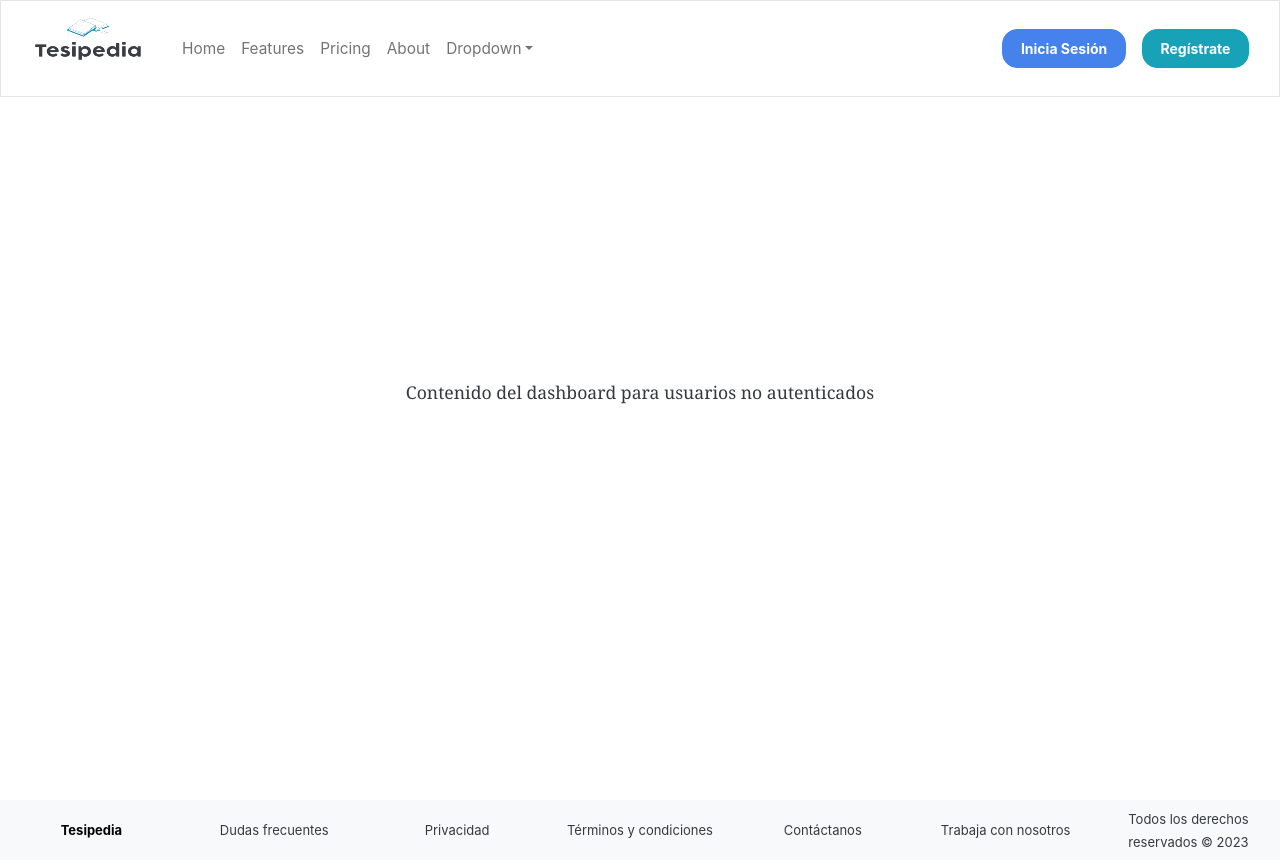
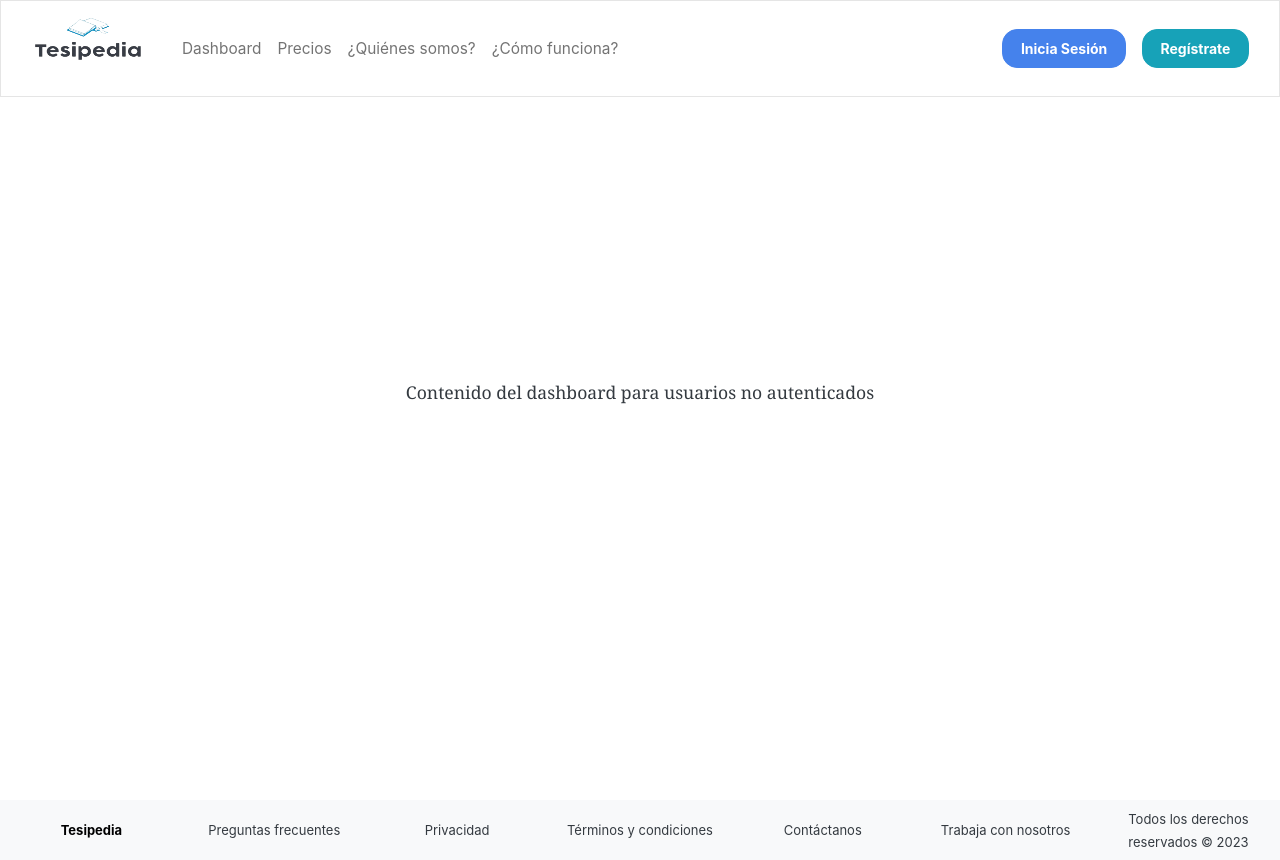
Before and after one commit to Arturo0214/tesipedia-frontend, a React (Vite) app: page / in a window 1280 px wide. Built offline with nearby package versions, Linux system fonts and the light colour scheme.

Commit message:
feat: using sass instead of css

```diff
--- a/src/components/Footer/Footer.jsx
+++ b/src/components/Footer/Footer.jsx
@@ -1,4 +1,4 @@
-import './footer.css'
+import './footer.scss'
 
 const Footer = () => {
   return (
@@ -12,7 +12,7 @@ const Footer = () => {
             </div>
             <br />
             <div className="col-12 col-md-1 text-justify">
-              <a>Dudas frecuentes</a>
+              <a>Preguntas frecuentes</a>
             </div>
             <div className="col-12 col-md-1 text-justify">
               <a>Privacidad</a>
--- a/src/components/Footer/footer.css
+++ b/src/components/Footer/footer.scss
@@ -1,4 +1,4 @@
-/* Estilo para dispositivos grandes */
+// Estilo para dispositivos grandes
 .footer {
   display: flex;
   flex-direction: row;
@@ -7,6 +7,13 @@
   width: 100%;
   height: 60px;
   text-align: justify;
+
+  // Nested styles for the anchor elements
+  a {
+    font-size: 13px;
+    text-decoration: none;
+    color: black;
+  }
 }
 
 .row {
@@ -16,25 +23,17 @@
   justify-content: space-around;
   text-align: start;
   width: 100%;
-}
 
+  // Nested styles for .text-justify class
   .text-justify {
     width: 150px;
     padding: 0;
     margin: 0 auto;
     text-align: center;
   }
+}
 
-/* Estilo para dispositivos grandes */
-.footer a {
-  font-size: 13px;
-}
-.tesipedia{
-
-  text-decoration: none;
-  color: black;
-}
-/* Estilo para dispositivos pequeños */
+// Estilo para dispositivos pequeños
 @media (max-width: 576px) {
   .footer {
     flex-direction: column; /* Cambiar la dirección de los elementos */
--- a/src/components/Navbar/Navbar.jsx
+++ b/src/components/Navbar/Navbar.jsx
@@ -1,4 +1,4 @@
-import './navbar.css'
+import './navbar.scss'
 import { useState, useEffect } from 'react';
 import { Link, useNavigate } from 'react-router-dom'
 import { logout, reset } from '../../features/auth/authSlice'
@@ -52,51 +52,24 @@ const Navbar = () => {
           <ul className="navbar-nav me-auto">
             <li className="nav-item">
               <Link to="/" className="nav-link">
-                Home
+                Dashboard
                 <span className="visually-hidden">(current)</span>
               </Link>
             </li>
             <li className="nav-item">
-              <Link to="/features" className="nav-link">
-                Features
-              </Link>
-            </li>
-            <li className="nav-item">
               <Link to="/pricing" className="nav-link">
-                Pricing
+                Precios
               </Link>
             </li>
             <li className="nav-item">
               <Link to="/about" className="nav-link">
-                About
+                ¿Quiénes somos?
               </Link>
             </li>
-            <li className="nav-item dropdown">
-              <Link
-                to="#"
-                className="nav-link dropdown-toggle"
-                data-bs-toggle="dropdown"
-                role="button"
-                aria-haspopup="true"
-                aria-expanded="false"
-              >
-                Dropdown
+            <li className="nav-item">
+              <Link to="/about" className="nav-link">
+                ¿Cómo funciona?
               </Link>
-              <div className="dropdown-menu">
-                <Link to="#" className="dropdown-item">
-                  Action
-                </Link>
-                <Link to="#" className="dropdown-item">
-                  Another action
-                </Link>
-                <Link to="#" className="dropdown-item">
-                  Something else here
-                </Link>
-                <div className="dropdown-divider" />
-                <Link to="#" className="dropdown-item">
-                  Separated link
-                </Link>
-              </div>
             </li>
           </ul>
           <div className="navbar-end">
--- a/src/components/Navbar/navbar.css
+++ /dev/null
@@ -1,38 +0,0 @@
-.logo {
-  width: 120px;
-  height: 70px;
-  padding-bottom: 20px;
-}
-
-.navbar-brand {
-  margin-left: 15px;
-}
-
-/* Alinear la burger del lado izquierdo */
-.navbar-toggler {
-  order: -1;
-  border: 0.5px solid rgb(181, 187, 187);
-  border-radius: 10px;
-}
-
-/* Eliminar el cambio de borde en el estado :focus */
-.navbar-toggler:focus {
-  outline: none;
-  border: none; /* Remove the border on click */
-}
-
-
-/* Show the collapsed Navbar content when isActive is true */
-.show .navbar-collapse {
-  display: block
-}
-
-.navbar-collapse {
-  background-color: rgba(255, 255, 255, 0.8);
-  padding: 10px;
-}
-
-.menu-icon {
-  width: 25px;
-  height: 30px;
-}
--- /dev/null
+++ b/src/components/Navbar/navbar.scss
@@ -0,0 +1,49 @@
+// Variables
+$navbar-bg-color: rgba(255, 255, 255, 0.8);
+$navbar-toggler-border-color: rgb(181, 187, 187);
+$navbar-toggler-border-radius: 10px;
+$logo-width: 120px;
+$logo-height: 70px;
+$logo-padding-bottom: 20px;
+$menu-icon-width: 25px;
+$menu-icon-height: 30px;
+
+.navbar {
+  &.navbar-expand-lg {
+    &.bg-light {
+      &.fixed-top {
+        background-color: $navbar-bg-color;
+      }
+    }
+  }
+  .container-fluid {
+    .navbar-brand {
+      margin-left: 15px;
+    }
+  }
+  .navbar-toggler {
+    order: -1;
+    border: 0.5px solid $navbar-toggler-border-color;
+    border-radius: $navbar-toggler-border-radius;
+    &:focus {
+      outline: none;
+      border: none; // Remove the border on click
+    }
+  }
+  .navbar-collapse {
+    background-color: $navbar-bg-color;
+    padding: 10px;
+    &.show {
+      display: block;
+    }
+  }
+  .logo {
+    width: $logo-width;
+    height: $logo-height;
+    padding-bottom: $logo-padding-bottom;
+  }
+  .menu-icon {
+    width: $menu-icon-width;
+    height: $menu-icon-height;
+  }
+}
--- a/src/pages/Dashboard/Dashboard.jsx
+++ b/src/pages/Dashboard/Dashboard.jsx
@@ -2,7 +2,7 @@ import { useEffect, useState } from 'react'
 import { useSelector } from 'react-redux'
 import Footer from '../../components/Footer/Footer'
 import Navbar from '../../components/Navbar/Navbar'
-import './dashboard.css';
+import './dashboard.css'
 import { getUserFromCookie, setUserToCookie } from '../../features/auth/authService'
 
 const Dashboard = () => {
@@ -40,7 +40,12 @@ const Dashboard = () => {
                 <div className="column">Third column</div>
                 <div className="column">Fourth column</div>
               </div>
-              <p>Usuario autenticado: {user ? user.name : 'No hay usuario'}</p> {/* Ejemplo de cómo mostrar información del usuario */}
+              <p>
+              Usuario autenticado:
+                <strong>
+                  {user ? user.name : 'No hay usuario'}
+                  </strong>
+              </p> {/* Ejemplo de cómo mostrar información del usuario */}
             </div>
           ) : (
             // Aquí va el contenido del dashboard para usuarios no autenticados
```
Also changed, not shown: src/pages/Prices/Prices.jsx (added), src/pages/Prices/prices.css (added), src/pages/Who/Who.jsx (added), src/pages/Who/who.css (added). Lines whose indentation alone changed are shown as unchanged.
